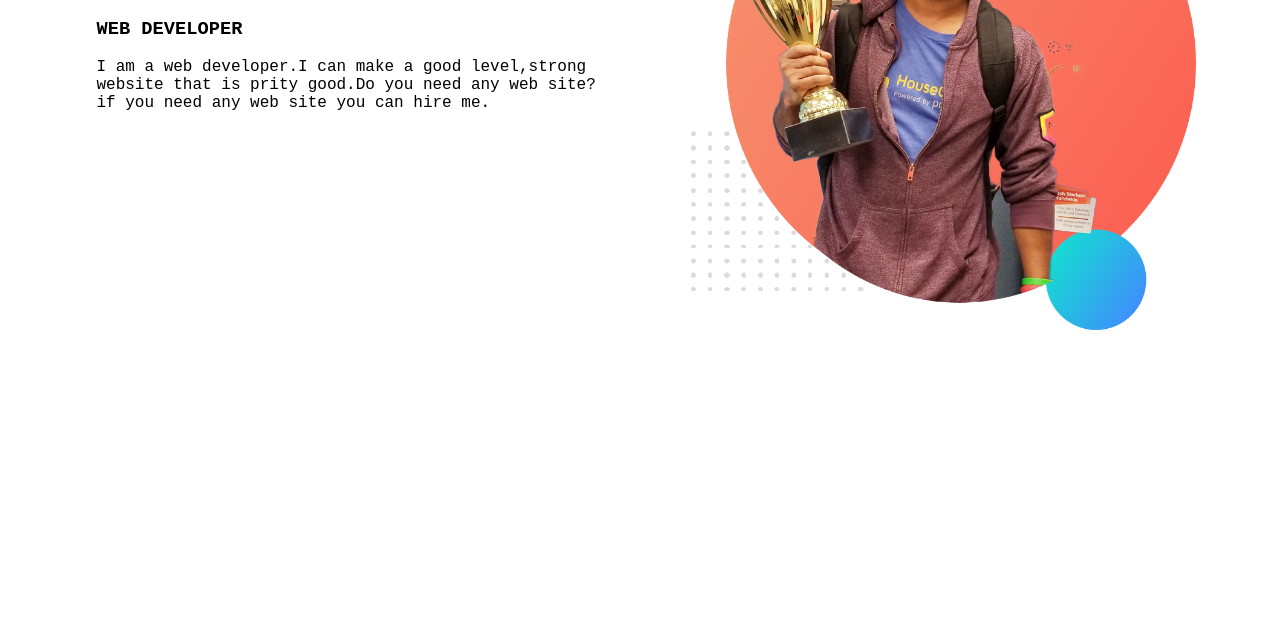
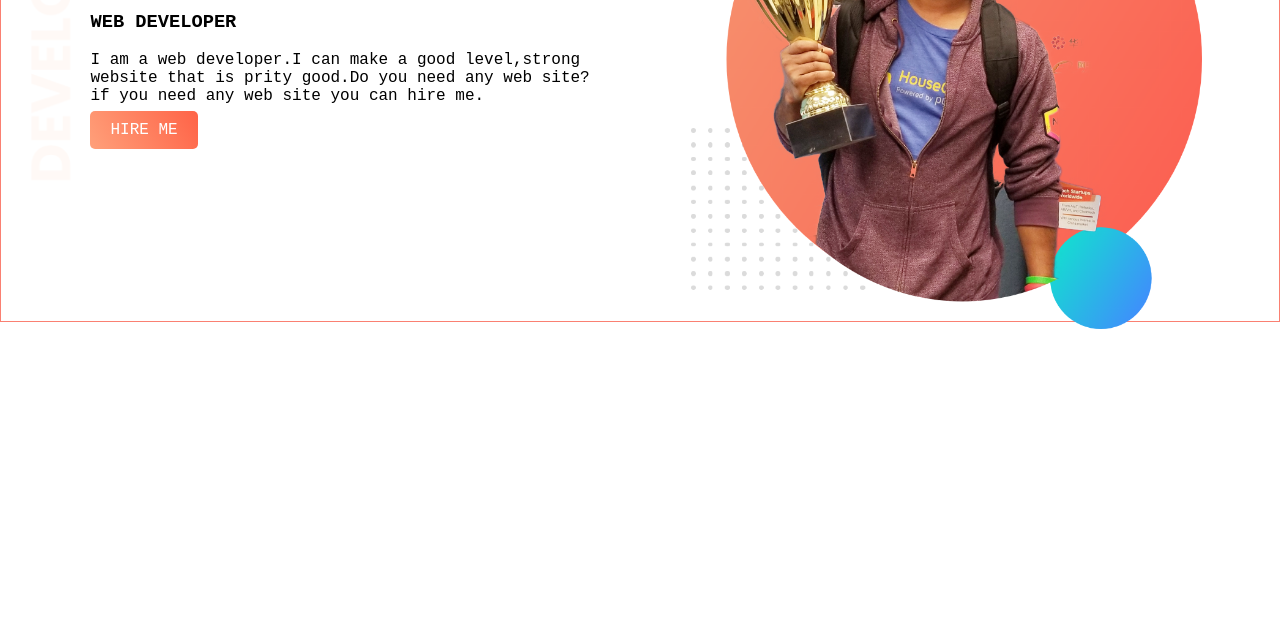
Before and after one commit to Fahad-khan-hub/new-website1, a plain HTML site: page index.html in a window 1280 px wide. Shown: the part 180-800 px from the top of the page. Drawn offline with Linux system fonts and the light colour scheme.

Commit message:
top-banner

```diff
--- a/index.html
+++ b/index.html
@@ -8,9 +8,9 @@
     <link rel="preconnect" href="https://fonts.gstatic.com">
 <link href="https://fonts.googleapis.com/css2?family=Roboto&display=swap" rel="stylesheet">
     <link rel="stylesheet" href="style.css">
-</head>
+
 <body>
-    <section>
+    <section class="top-banner">
     <div class="half-width">
         <h1>Welcome to </h1>
         <h1> <span class="name-highlight">Fahad khan web site</span></h1>
@@ -18,6 +18,8 @@
         <p>
             I am a web developer.I can make a good level,strong website that is prity good.Do you need any web site? if you need any web site you can hire me.
         </p>
+        <a class="link-button" target="_blank" href="https://www.facebook.com/">HIRE ME </a>
+    </head>
     </div>
     <div class="half-width">
     <img src="images/jhankar.png">
--- a/style.css
+++ b/style.css
@@ -2,6 +2,7 @@ h1{
     font-size: 40px;
 }
 body{
+    margin: 0px;
     font-family: 'Courier New', Courier, monospace;
 }
 .name-highlight {
@@ -16,3 +17,20 @@ body{
 .half-width img{
     width: 100%;
 }
+.top-banner{
+    border: 1px solid salmon;
+    background-image: url(images/top-banner.png)
+
+}
+section{
+    height: 500px;
+    background-repeat: no-repeat;
+}
+.link-button{
+    text-decoration: none;
+    background-image: linear-gradient(60deg, lightsalmon,tomato);
+    padding: 10px 20px;
+    border-radius: 5px;
+    color: white;
+    font-weight: 700px;
+}
```
